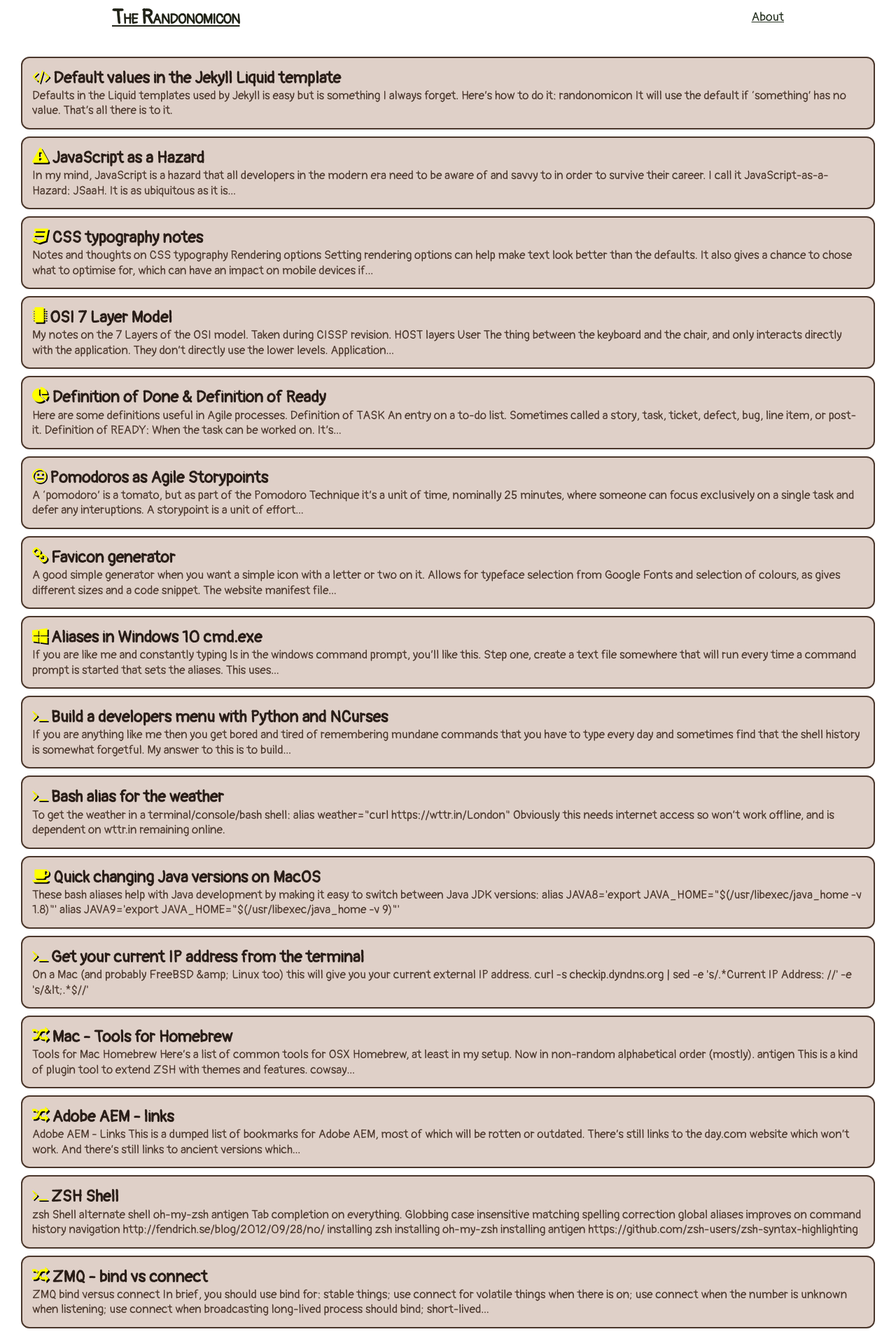
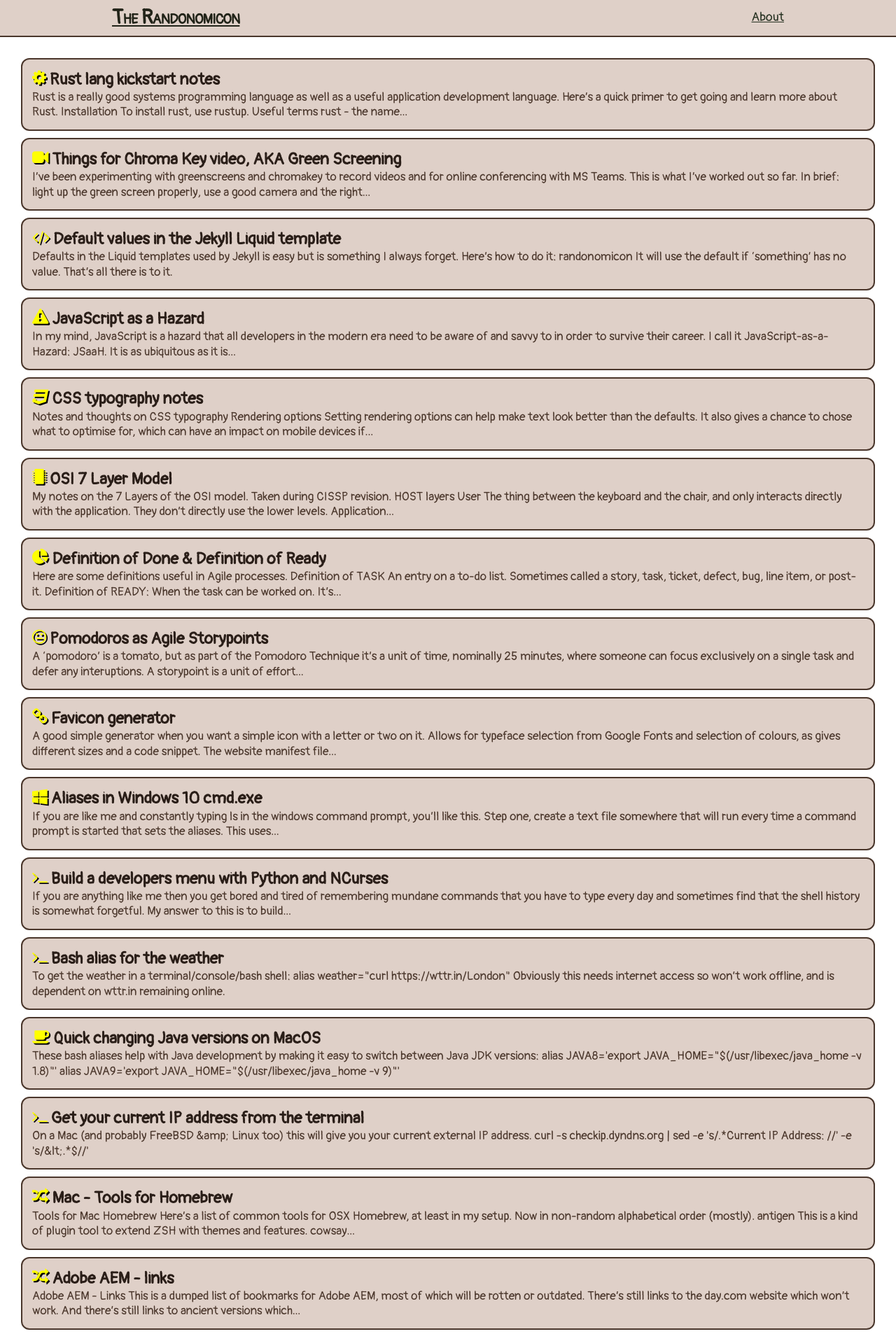
Before and after one commit to antonyh/randonomicon, a Jekyll site: the page built from index.md, in a window 1280 px wide. Shown: the top 1906 px of the page at 70% size. Built offline with Jekyll 4.4.1, drawn with Linux system fonts in a browser that asks for light colours.

Commit message:
Add articles on chromakey and rust kickstart
Two for one, bargain update today. Pretty weak visual update though, needs more kapow.

```diff
--- /dev/null
+++ b/_posts/2020-09-09-chromakey-guide.markdown
@@ -0,0 +1,47 @@
+---
+layout: post
+date: 2020-09-09 08:59:59 +000
+title: Things for Chroma Key video, AKA Green Screening
+categories: wfh
+comments: true
+sharing: true
+icon: video-camera
+---
+
+I've been experimenting with greenscreens and chromakey to record videos and for online conferencing with MS Teams. This is what I've worked out so far.
+
+In brief: light up the green screen properly, use a good camera and the right software, and pay attention to the details. Keep notes for when you need to set it up again.
+
+### Hardware
+
+1. a green screen. The greener the better. Matte finish: glossy will reflect light rather than look green it'll be white.
+2. a stand for the screen. It works better if properly upright.
+3. Alternatively, get the Elgato one that stands on the floor. It's still out of stock everywhere in September 2020. Every review of this has been highly positive, and I'll get one maybe later.
+4. You'll need a camera. Webcams should work. I'm using a Sony AX33 - a 4K camera with a clean 1080P HDMI out. It also flips the screen around so I can see the native capture, zoom in/out, and alter settings. The mains charger is a big bonus too as it powers the camera without needing the battery.
+5. I'm using a CamLink 4k from Elgato for live video feed. Optional if you are editing footage rather than webcamming.
+6. brackets and mounts for the camera, tripods, that kind of thing
+7. lights, lots of them.
+8. A decent computer with a proper GPU and buckets of RAM. It's not going to work on an old 2009 laptop no matter how overspec'd it was for it's time.
+
+### Software
+
+1. OBS Studio is great for 'live' use and with the virtual webcam plugin it can output directly into all the other tools that use webcams.
+2. DaVinci Resolve 16 is also great, but I couldn't figure out how to feed directly into it. Chromakey is trivial with this software
+3. MS Teams works well with a green screen, fed by OBS and OBS-Virtual-Cam on Windows.
+4. SLOBS is a variant of OBS and reputed to work, but I've not tried.
+
+### Other notes
+
+1. If capturing video in OBS, save it as .mkv, then remux it into .mp4.
+2. DaVinci Resolve 16 won't open .mkv files, they need to be .mp4 (or other formats)
+3. Record the footage you need in your target resolution/framerate.
+4. If you are streaming with OBS and virtual camera, applying colour correction to the feed can help.
+5. Background effects worked great for me in Teams, both via OBS and directly from the Camlink 4k. I didn't even need a greenscreen, but the edges were kinda soft and fluffy so it's fine for calls but would be terrible for video production.
+6. I've configured horizontal flip such that the image on the screen matches my head movement, like a mirror.
+
+### The backdrop
+1. Put the greenscreen back as far as you can, it works a lot better.
+2. light the backdrop as bright and evenly as you can. This is vital to good results.
+3. Eliminate all shadows on the green screen for the best results.
+4. Apply enough light to the subject. Higher colour temperatures worked best during my experiments, usually more than 5000K. Match with other lights if possible.
+5. I'm using an RGB video light which allows hue to be 'dialled in'. setting it to green and illuminating the screen is highly effective at making it more green. When the green is more pure and saturated, the effect is a lot more effective.
--- /dev/null
+++ b/_posts/2020-09-09-rust.markdown
@@ -0,0 +1,47 @@
+---
+layout: post
+date: 2020-09-09 08:59:59 +000
+title: Rust lang kickstart notes
+categories: rust
+comments: true
+sharing: true
+icon: cog
+---
+Rust is a really good systems programming language as well as a useful application development language. Here's a quick primer to get going and learn more about Rust.
+
+### Installation
+
+To install rust, use [rustup](https://rustup.rs/).
+
+### Useful terms
+
+rust - the name of the language. If you are compiling you probably mean 'rustc'
+
+rustc - the rust compiler tool
+
+rustup - rust installation manager
+
+cargo - package management and dependency management tool. Runs tests and benchmarks, and downloads necessary libraries.
+
+crates - a unit of compilation in rust. A .rs file. Libraries.
+
+rustacean - weird name for folk who use rust.
+
+crabpiler - what the rust compiler should have been called.
+
+[](Also a zero-hit term for Google so I'll know if you've copied this article and passed it off as your own. Credit where credit is due. CC BY-SA 4.0 license applies.)
+
+
+### unit tests and TDD
+
+The rust docs have a chapter devoted to [testing](https://doc.rust-lang.org/rust-by-example/testing/unit_testing.html)
+
+### frameworks
+
+A decent looking web framework - [rocket.rs](https://rocket.rs/)
+
+This ORM framework looks good - [diesel.rs](https://diesel.rs/)
+
+### Heroku
+
+Building on heroku requires a [buildpack](https://github.com/emk/heroku-buildpack-rust)
--- a/_sass/minima/_layout.scss
+++ b/_sass/minima/_layout.scss
@@ -7,7 +7,8 @@
   min-height: $spacing-unit * 2;
   // Positioning context for the mobile navigation icon
   position: relative;
-  background-color: $background-color;
+  background-color:  lighten($brand-color, 20%);
+  border-bottom: 2pt solid darken($brand-color, 40%);
 }
 
 .site-title {
@@ -203,7 +204,7 @@
     background-color:  lighten($brand-color, 20%);
     border-radius: 12px;
     border: 2pt solid darken($brand-color, 40%);
-    transition: background-color 1s ease, color 1s ease;
+    transition: background-color 0.5s ease, color 1s ease;
 
     > a {
       padding: 3em 1em;
```
Also changed, not shown: README.md.
